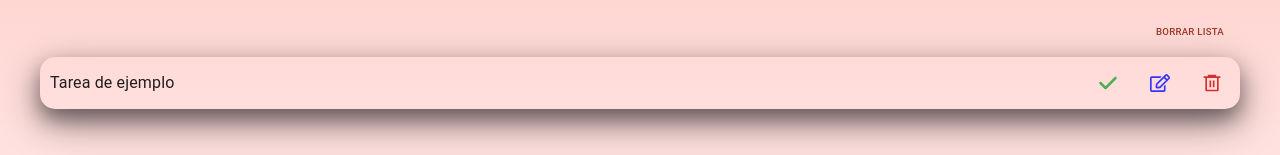
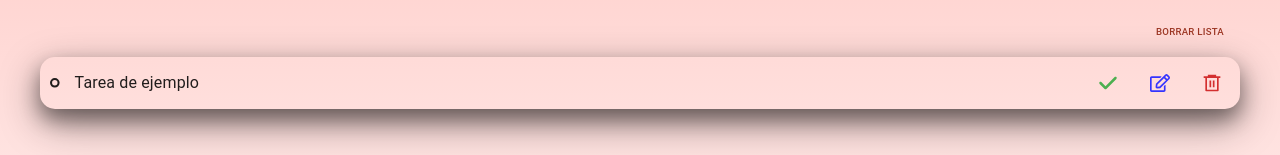
Before and after one commit to paulanabelgonzalez/AtareADA, a React (Vite) app: page / in a window 1280 px wide. Shown: the part 274-429 px from the top of the page. Built offline with nearby package versions, Linux system fonts and the light colour scheme.

Commit message:
cambie algunos estilos

```diff
--- a/src/components/List.jsx
+++ b/src/components/List.jsx
@@ -20,6 +20,7 @@ import { Global } from "@emotion/react";
 import { FaCheck } from "react-icons/fa6";
 import { FaRegEdit } from "react-icons/fa";
 import { RiDeleteBin6Line } from "react-icons/ri";
+import { SiListmonk } from "react-icons/si";
 
 import { TaskContext } from "../context/TaskContext";
 
@@ -84,8 +85,6 @@ export const List = () => {
 	};
 	console.log(selectedTaskId);
 
-	// const findByTaskId = (taskId) => tasks.find((task) => task.id === taskId);
-
 	useEffect(() => {
 		if (selectedTaskId) {
 			const taskToEdit = findByTaskId(selectedTaskId);
@@ -143,24 +142,29 @@ export const List = () => {
 						}}
 					>
 						<Typography sx={{ display: "flex", alignItems: "center" }}>
-							Tarea de ejemplo
+							<span>
+								<SiListmonk style={{ fontSize: ".6rem" }} />
+							</span>
+							<span style={{ marginInlineStart: "15px" }}>
+								Tarea de ejemplo
+							</span>
 						</Typography>
 						<Stack
 							direction="row"
 							spacing={{ xs: 0, md: 2 }}
 							sx={{ gap: { xs: "" } }}
 						>
-							<CheckTooltip title="Marcar como realizada">
+							<CheckTooltip title="Ingresa una tarea">
 								<IconButton sx={{ color: "#4caf50" }}>
 									<FaCheck style={{ fontSize: "20px" }} />
 								</IconButton>
 							</CheckTooltip>
-							<EditTooltip title="Editar">
+							<EditTooltip title="Ingresa una tarea">
 								<IconButton sx={{ color: "#3434ff" }}>
 									<FaRegEdit style={{ fontSize: "20px" }} />
 								</IconButton>
 							</EditTooltip>
-							<DeleteTooltip title="Eliminar">
+							<DeleteTooltip title="Ingresa una tarea">
 								<IconButton color="error">
 									<RiDeleteBin6Line style={{ fontSize: "20px" }} />
 								</IconButton>
@@ -184,7 +188,11 @@ export const List = () => {
 							}}
 						>
 							<Typography sx={{ display: "flex", alignItems: "center" }}>
-								{task.task}
+								{/* {task.task} */}
+								<span>
+									<SiListmonk style={{ fontSize: ".6rem" }} />
+								</span>
+								<span style={{ marginInlineStart: "15px" }}>{task.task}</span>
 							</Typography>
 							<Stack
 								direction="row"
--- a/src/context/TaskContext.jsx
+++ b/src/context/TaskContext.jsx
@@ -39,10 +39,6 @@ export const TaskProvider = ({ children }) => {
 	};
 
 	const handleTaskCompleted = (selectedTaskId) => {
-		// updateTaskAttribute(selectedTaskId, "completed", true);
-		// handleDeleteTask(selectedTaskId);
-		// const uploadCompletedTask = tasks.map((task) => task.completed === true);
-		// setTasks(uploadCompletedTask);
 		const taskToComplete = findByTaskId(selectedTaskId);
 		if (taskToComplete) {
 			const updatedTask = { ...taskToComplete, completed: true };
```
